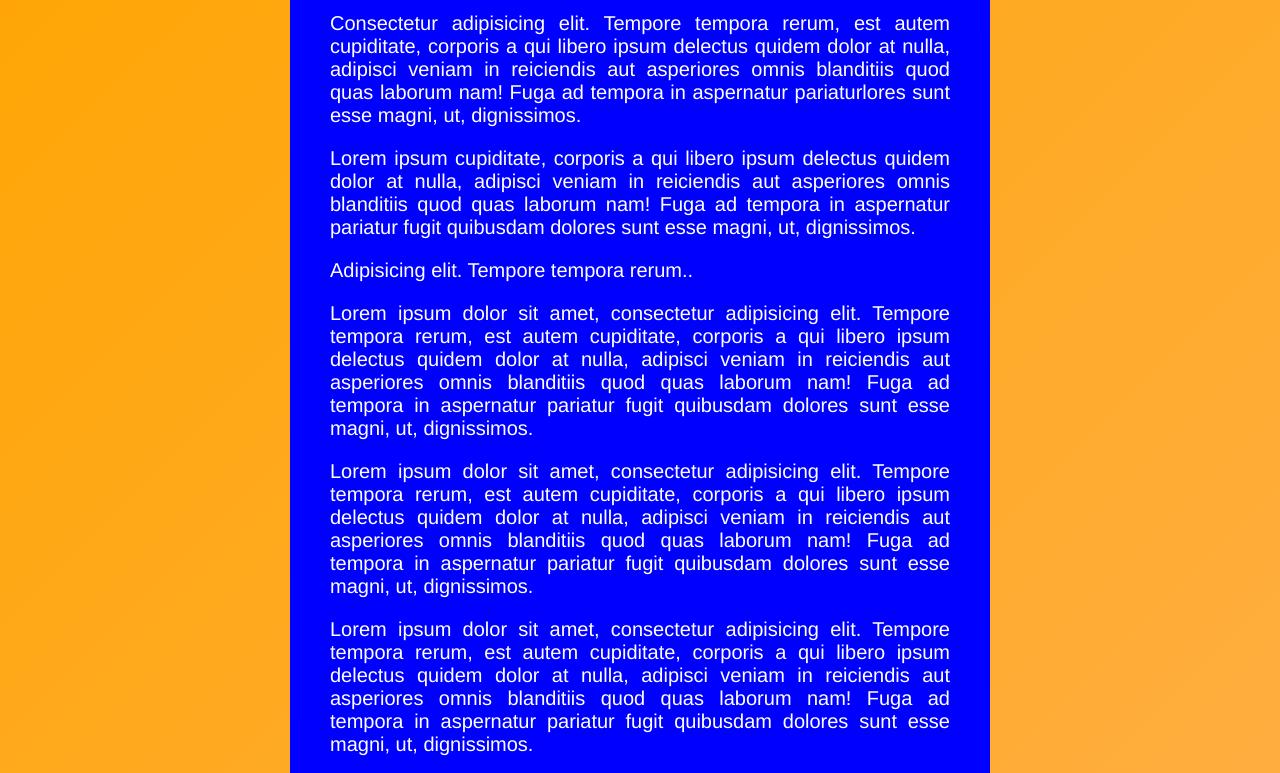
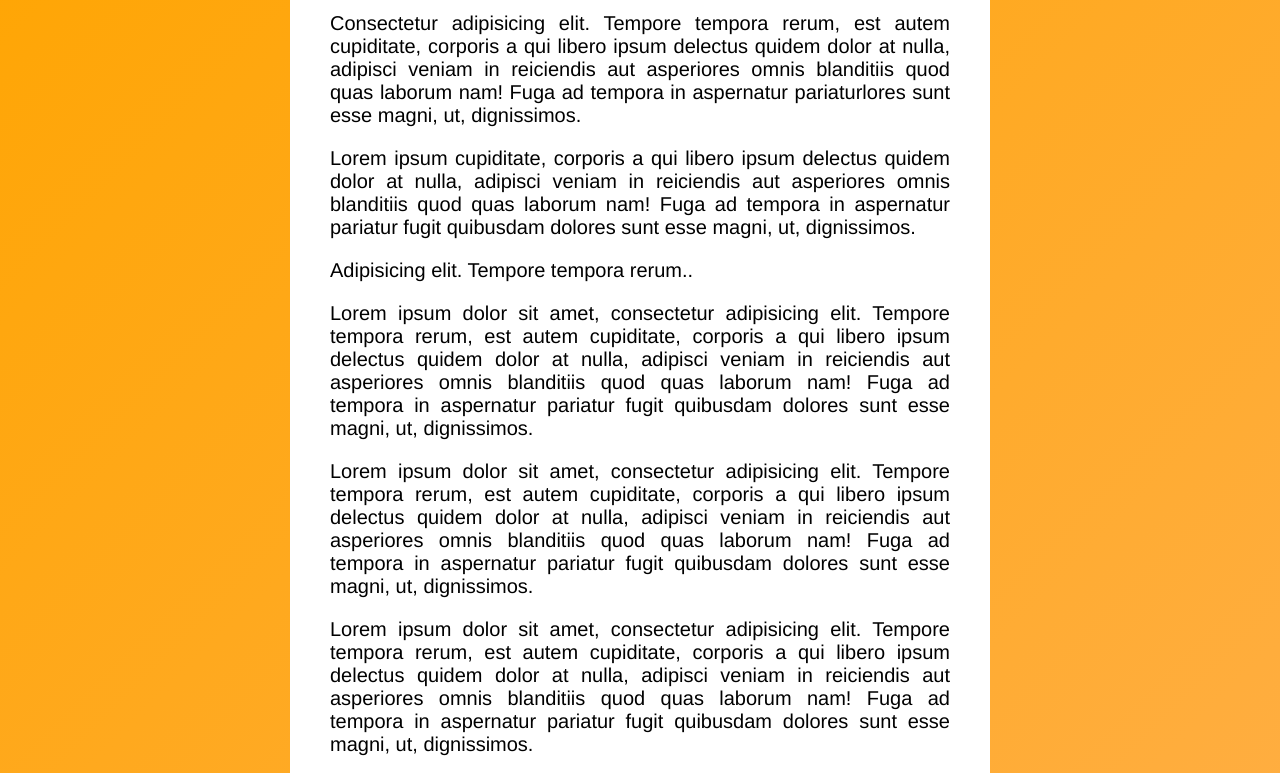
Before and after one commit to benbeast1210/Scroll-Reactions, a plain HTML site: page index.html in a window 1280 px wide. Shown: the part 200-973 px from the top of the page. Drawn offline with Linux system fonts and the light colour scheme.

Commit message:
fixing-colors

```diff
--- a/index.html
+++ b/index.html
@@ -80,7 +80,6 @@
       font-family: 'helvetica neue';
       font-size: 20px;
       font-weight: 200;
-      color: #FFF
     }
 
     body {
@@ -98,7 +97,7 @@
     .site-wrap {
       max-width: 700px;
       margin: 100px auto;
-      background: blue;
+      background: #FFF;
       padding: 40px;
       text-align: justify;
     }
```
